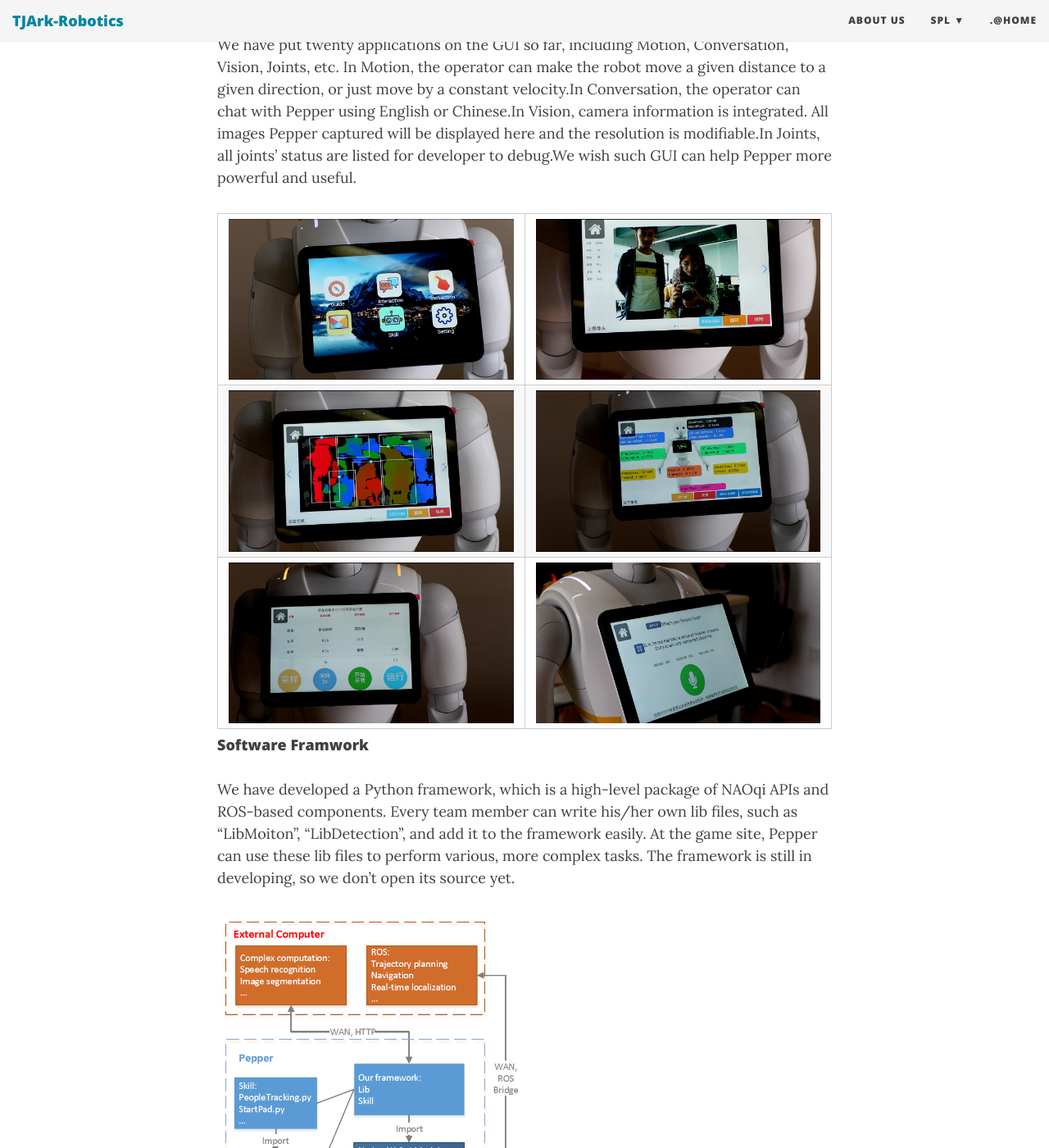
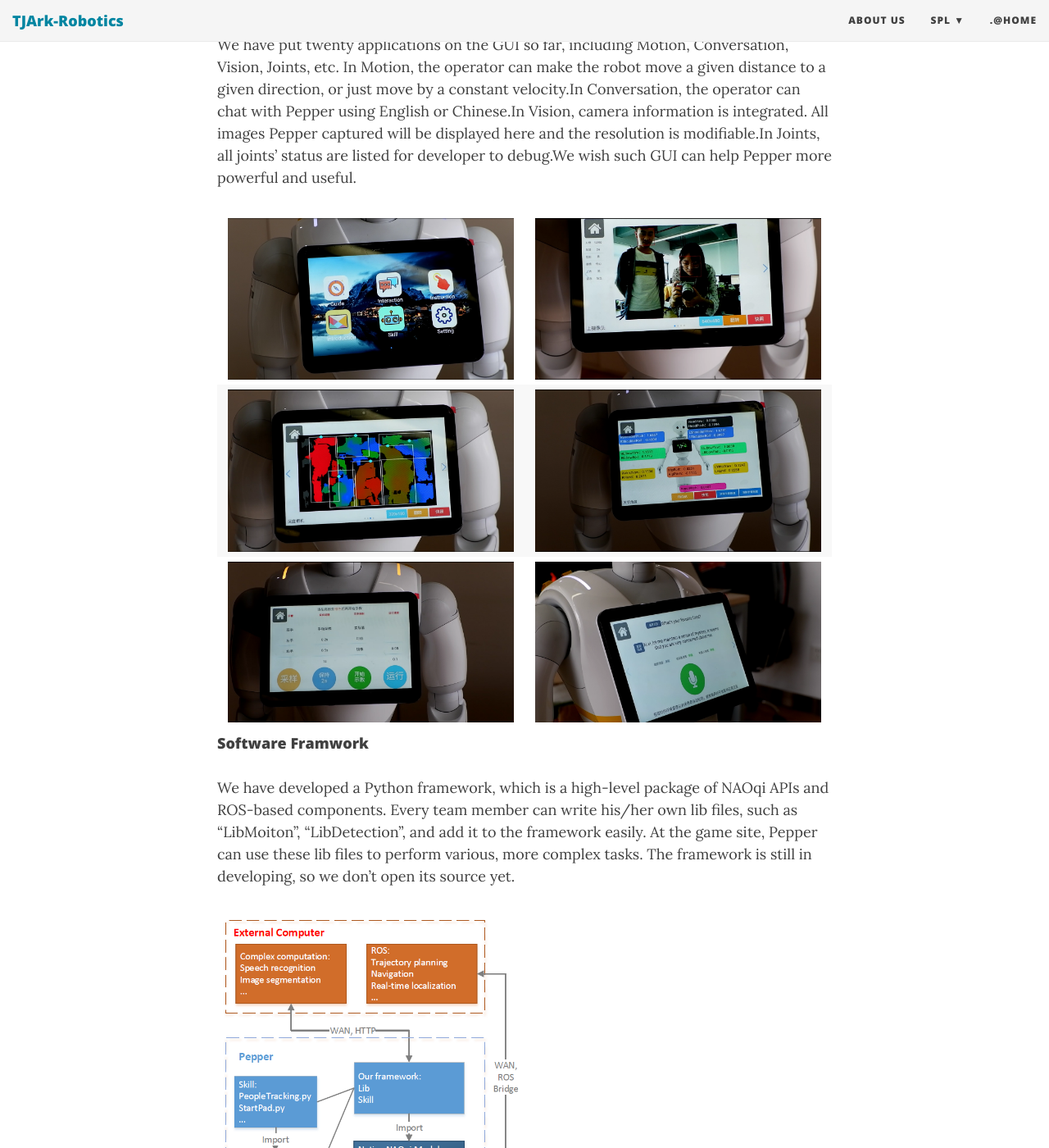
Before and after one commit to TJArk-Robotics/tjark-robotics.github.io, a Jekyll site: the page built from file/Pepper/TJArk@Home.md, in a window 1280 px wide and 1400 px high, scrolled down 4073 px. Shown: the whole window at 82% size. Built offline with Jekyll 4.4.1, drawn with Linux system fonts in a browser that asks for light colours; nearby versions of some CDN libraries.

Commit message:
hzt modified 11.1.8

```diff
--- a/css/main.css
+++ b/css/main.css
@@ -669,7 +669,27 @@
   margin-bottom: 0;
 }
 .img-container {
-  border: 0;
+  border:0;
+}
+.img-container tr {
+  border:0;
+}
+.img-container tr:nth-child(2n) {
+  border:0;
+}
+.img-container tr th {
+  border:0;
+}
+.img-container tr td {
+  border:0;
+}
+.img-container tr th :first-child,
+.img-container tr td :first-child {
+  border:0;
+}
+.img-container tr th :last-child,
+.img-container tr td :last-child {
+  border:0;
 }
 /* --- Code blocks --- */
 
--- a/file/Pepper/TJArk@Home.md
+++ b/file/Pepper/TJArk@Home.md
@@ -52,7 +52,7 @@
 
 We have put twenty applications on the GUI so far, including Motion, Conversation, Vision, Joints, etc. In Motion, the operator can make the robot move a given distance to a given direction, or just move by a constant velocity.In Conversation, the operator can chat with Pepper using English or Chinese.In Vision, camera information is integrated. All images Pepper captured will be displayed here and the resolution is modifiable.In Joints, all joints' status are listed for developer to debug.We wish such GUI can help Pepper more powerful and useful.
 
-<table class="img-container" align="center" border="0" style="border:0;">
+<table class="img-container" align="center" style="border:0;">
     <tr>
         <th> <img src="../../../img/pepper/gui1.png" alt="GUI1"/> </th>
         <th> <img src="../../../img/pepper/gui2.png" alt="GUI2"/> </th>
@@ -129,7 +129,7 @@
 
 ## **Media**
 
-<table id="media-photos" class="img-container" border="0" style="border:0;" align="center">
+<table id="media-photos" class="img-container" style="border:0;" align="center">
     <tr>
         <th> <img src="../../../img/pepper/teamphoto.jpg" alt="team-photo"/> </th>
         <th> <img src="../../../img/pepper/certificate.jpg" alt="certificate"/> </th>
```
